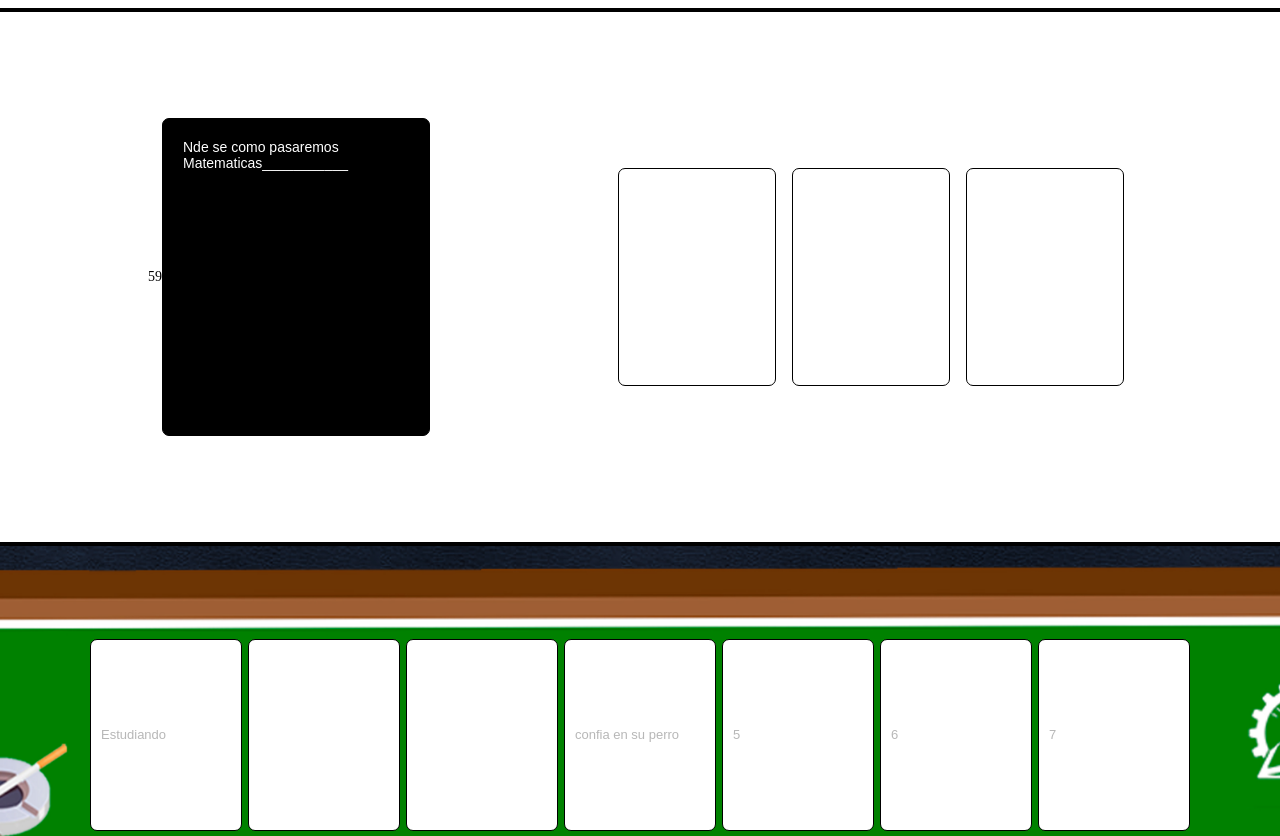
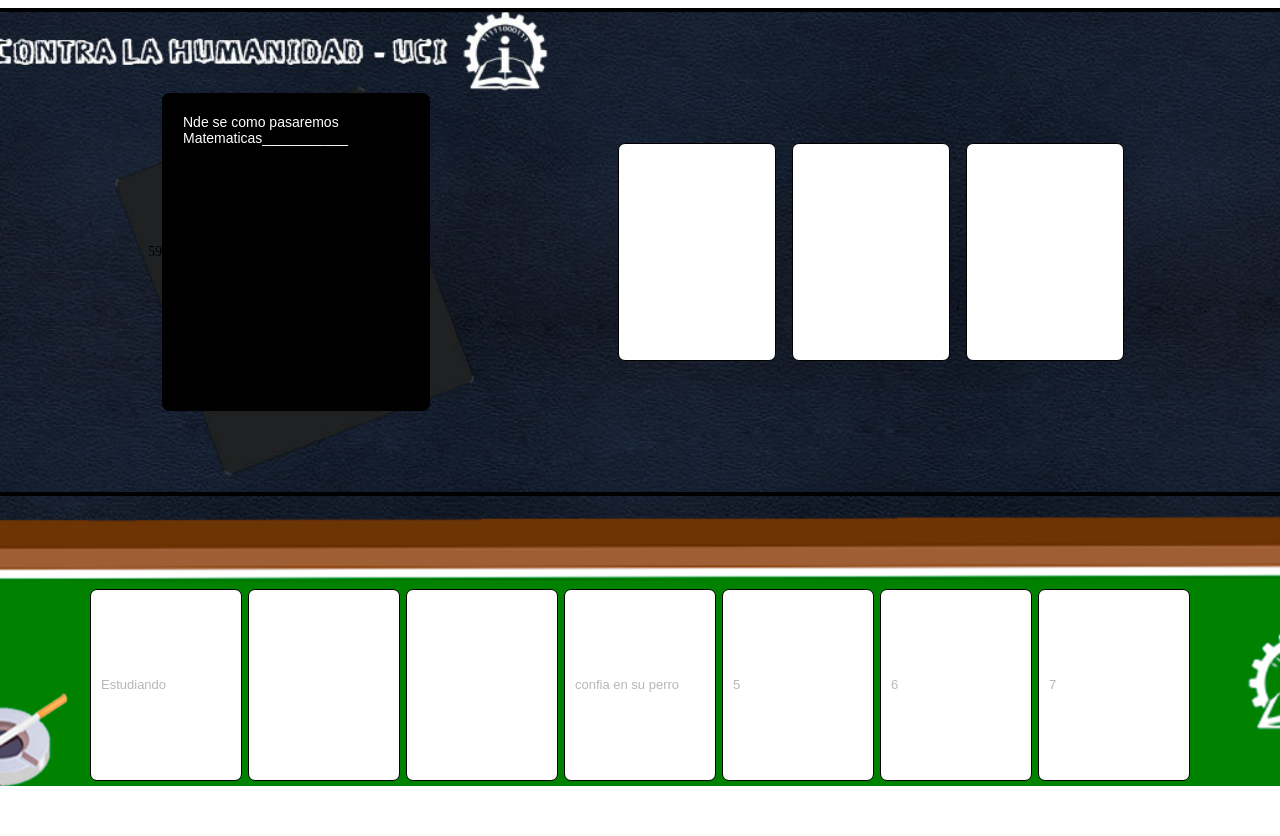
Before and after one commit to proyeclenguaje/Cartas-contra-la-humanidad, a Flask app: page /Player.html in a window 1280 px wide; the page is wider, and only the part inside the window is pictured. After the commit the page ends 786 px from the top of that part, so only its background shows below. Run offline with Flask 2, Linux system fonts and the light colour scheme; some libraries are stand-ins or nearby versions.

Commit message:
Fondo_mesa

```diff
--- a/static/Player_Area.css
+++ b/static/Player_Area.css
@@ -24,6 +24,11 @@ span.Negra{
     align-content:flex-end;
     height: 500px;
     width: 1600px;
+    background-image: url('img/player/carts_design1.jpg');
+    height: 450px;
+    background-repeat: no-repeat;
+    background-position: center;
+    background-size: cover;
     background-color: #fff;
     padding: 15px;
     border: 4px solid #000;
```
